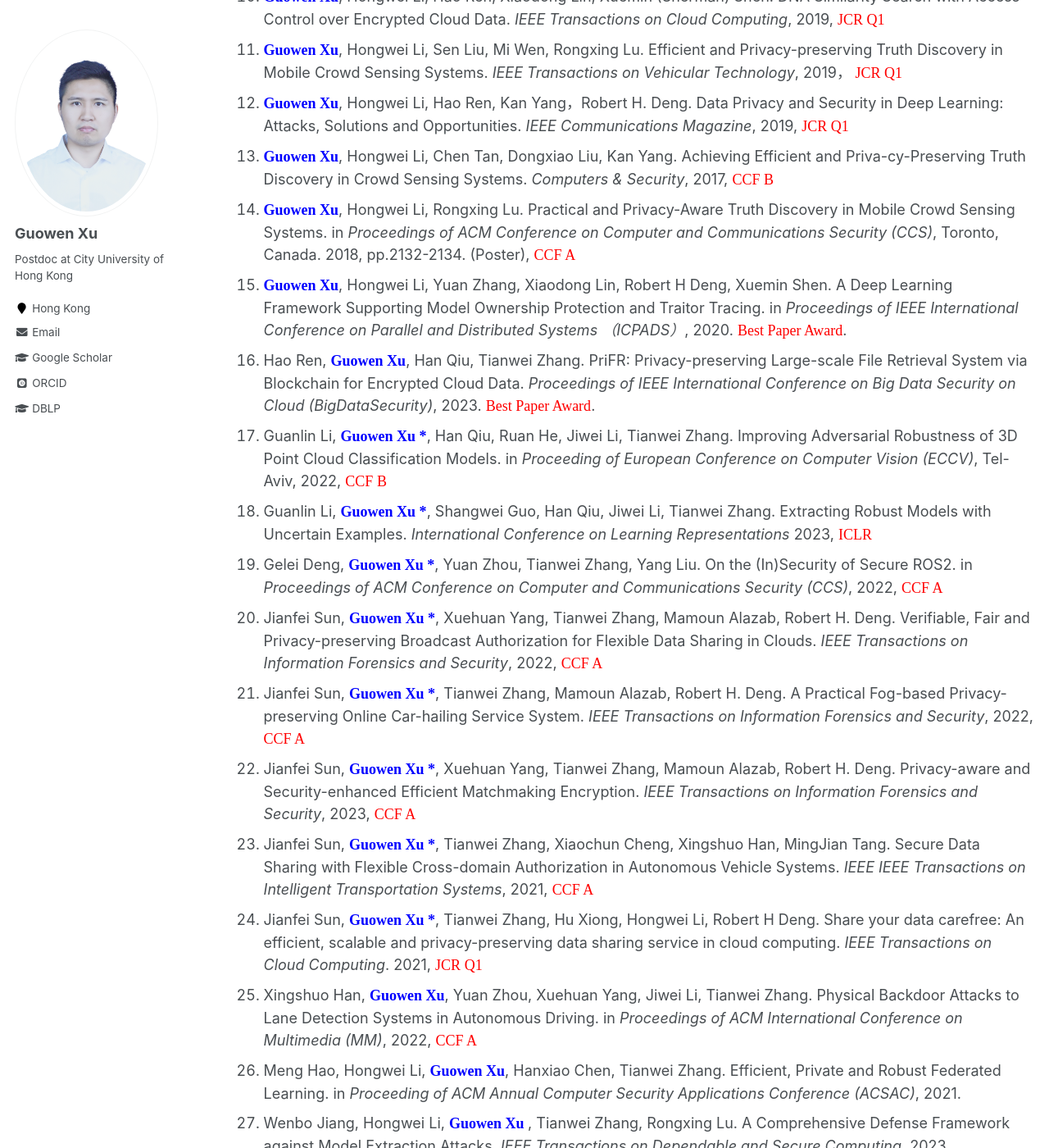
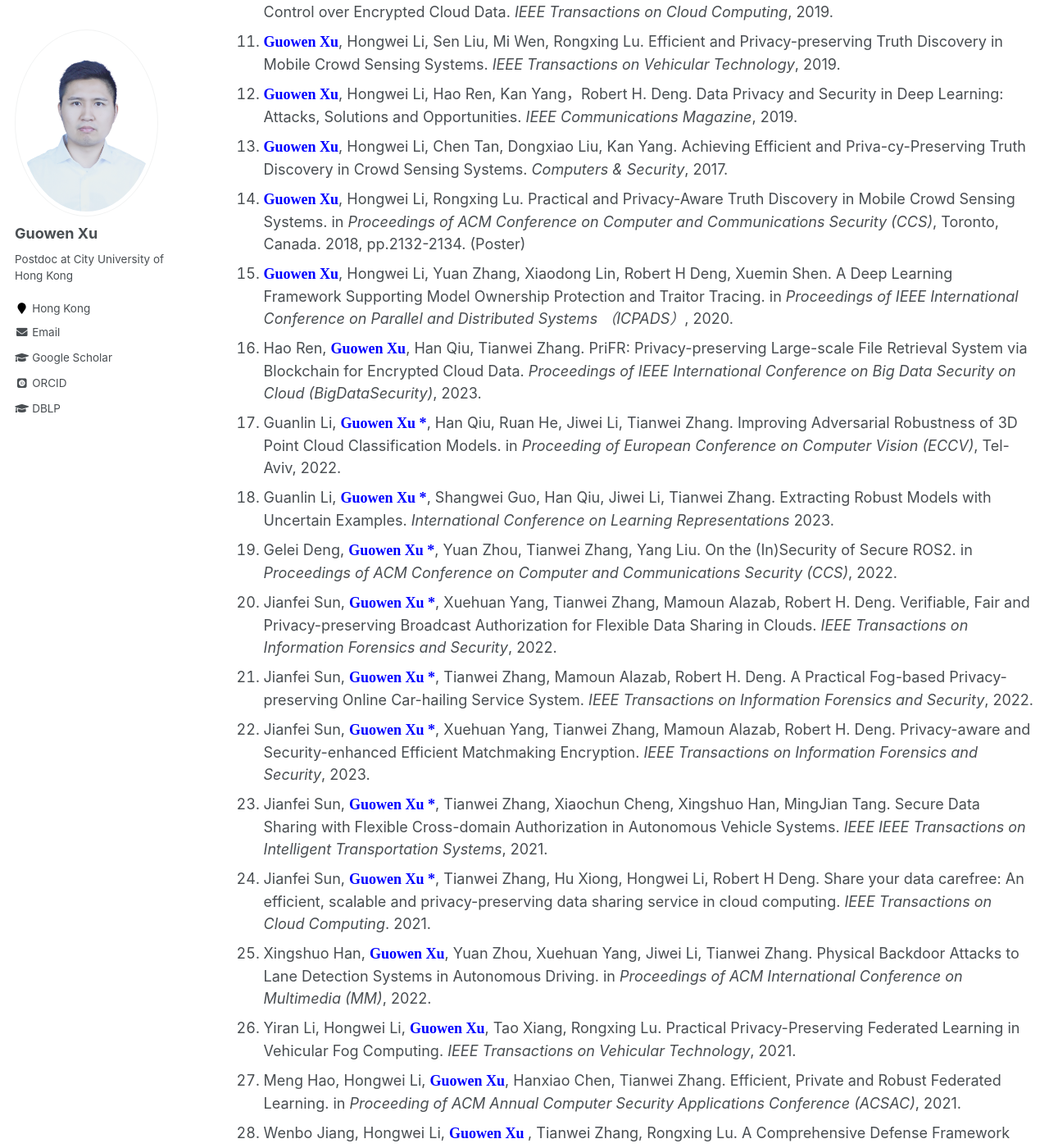
Before and after one commit to Guowen-xu/guowen-xu.github.io, a Jekyll site: the page built from _pages/publications.md, in a window 1280 px wide and 1400 px high, scrolled down 1136 px. Shown: the whole window at 82% size. Built offline with Jekyll 4.4.1, drawn with Linux system fonts in a browser that asks for light colours; some web fonts are replaced; some of the changed text lies outside the part shown.

Commit message:
Update publications.md

```diff
--- a/_pages/publications.md
+++ b/_pages/publications.md
@@ -14,32 +14,32 @@ You can find my articles on my [Google Scholar](https://scholar.google.com.hk/ci
 
 
 
-1. **<font face="Times New Roman" color=blue size=4> Guowen Xu</font>**, Hongwei Li, Yun Zhang, Shengmin Xu, Jianting Ning, Robert H. Deng. Privacy-preserving Federated Deep Learning with Irregular Users. *IEEE Transactions on Dependable and Secure Computing*, 2020, <font face="Times New Roman" color=red size=4> CCF A</font>.
-2. **<font face="Times New Roman" color=blue size=4> Guowen Xu</font>**, Xingshuo Han, Tianwei Zhang, Shengmin Xu, Jianting Ning, Xinyi Huang, Hongwei Li, Robert H.Deng. SIMC 2.0: Improved Secure ML Inference Against Malicious Clients. *IEEE Transactions on Dependable and Secure Computing*, 2023, <font face="Times New Roman" color=red size=4> CCF A</font>.
-3. **<font face="Times New Roman" color=blue size=4> Guowen Xu</font>**, Xingshuo Han, Gelei Deng, Tianwei Zhang, Shengmin Xu, Jianting Ning, Anjia Yang, Hongwei Li. VerifyML: Obliviously Checking Model Fairness Resilient to Malicious Model Holder. *IEEE Transactions on Dependable and Secure Computing*, 2023, <font face="Times New Roman" color=red size=4> CCF A</font>
-4. **<font face="Times New Roman" color=blue size=4> Guowen Xu</font>**, Hongwei Li, Sen Liu, Kan Yang, Xiaodong Lin. VerifyNet: Secure and Verifiable Federated Learning. *IEEE Transactions on Information Forensics and Security*, 2019,<font face="Times New Roman" color=red size=4> CCF A</font>
-5. **<font face="Times New Roman" color=blue size=4> Guowen Xu</font>**, Hongwei Li, Yuanshun Dai, Kan Yang, Xiaodong Lin. Enabling Efficient and Ge-ometric Range Query with Access Control over Encrypted Spatial Data. *IEEE Transactions on Information Forensics and Security*,  2018, <font face="Times New Roman" color=red size=4> CCF A, Best Student Paper Award</font>.
-6. **<font face="Times New Roman" color=blue size=4> Guowen Xu</font>**, Xingshuo Han, Shengmin Xu, Tianwei Zhang, Hongwei Li, Xinyi Huang, Robert H Deng. Hercules: Boosting the Performance of Privacy-preserving Federated Learning. *IEEE Transactions on Dependable and Secure Computing*, 2022, <font face="Times New Roman" color=red size=4> CCF A</font>
-7. **<font face="Times New Roman" color=blue size=4> Guowen Xu</font>**, Hongwei Li, Hao Ren, Jianfei Sun, Shengmin Xu, Jianting Ning, Haomiao Yang, Kan Yang, Robert H. Deng. Secure and Verifiable Inference in Deep Neural Networks. in *Proceeding of ACM Annual Computer Security Applications Conference（ACSAC）*, 2020, <font face="Times New Roman" color=red size=4> CCF B</font>
-8. **<font face="Times New Roman" color=blue size=4> Guowen Xu</font>**, Hongwei Li, Shengmin Xu, Hao Ren, Kan Yang, Yinghui Zhang, Jianfei Sun, Robert H. Deng. Catch You If You Deceive Me: Verifiable and Privacy-aware Truth Discovery in Crowd Sensing Systems. in *Proceedings of ACM ASIA Conference on Computer and Communications Security (ASIACCS)*, 2020, <font face="Times New Roman" color=red size=4> CCF C</font>
-9. **<font face="Times New Roman" color=blue size=4> Guowen Xu</font>**, Guanlin Li, Shangwei Guo, Tianwei Zhang, Hongwei Li. Secure Decentralized Image Classification with Multiparty Homomorphic Encryption. *IEEE Transactions on Circuits and Systems for Video Technology*, 2023, <font face="Times New Roman" color=red size=4> CCF B</font>
-10. **<font face="Times New Roman" color=blue size=4> Guowen Xu</font>**, Hongwei Li, Hao Ren, Xiaodong Lin, Xuemin (Sherman) Shen. DNA Similarity Search with Access Control over Encrypted Cloud Data. *IEEE Transactions on Cloud Computing*, 2019, <font face="Times New Roman" color=red size=4> JCR Q1</font>
-11. **<font face="Times New Roman" color=blue size=4> Guowen Xu</font>**, Hongwei Li, Sen Liu, Mi Wen, Rongxing Lu. Efficient and Privacy-preserving Truth Discovery in Mobile Crowd Sensing Systems. *IEEE Transactions on Vehicular Technology*,  2019，<font face="Times New Roman" color=red size=4> JCR Q1</font>
-12. **<font face="Times New Roman" color=blue size=4> Guowen Xu</font>**, Hongwei Li, Hao Ren, Kan Yang，Robert H. Deng. Data Privacy and Security in Deep Learning: Attacks, Solutions and Opportunities. *IEEE Communications Magazine*, 2019, <font face="Times New Roman" color=red size=4> JCR Q1</font>
-13. **<font face="Times New Roman" color=blue size=4> Guowen Xu</font>**, Hongwei Li, Chen Tan, Dongxiao Liu, Kan Yang. Achieving Efficient and Priva-cy-Preserving Truth Discovery in Crowd Sensing Systems. *Computers & Security*, 2017, <font face="Times New Roman" color=red size=4> CCF B</font>
-14. **<font face="Times New Roman" color=blue size=4> Guowen Xu</font>**, Hongwei Li, Rongxing Lu. Practical and Privacy-Aware Truth Discovery in Mobile Crowd Sensing Systems. in *Proceedings of ACM  Conference on Computer and Communications Security (CCS)*, Toronto, Canada. 2018, pp.2132-2134. (Poster), <font face="Times New Roman" color=red size=4> CCF A</font>
-15. **<font face="Times New Roman" color=blue size=4> Guowen Xu</font>**, Hongwei Li, Yuan Zhang, Xiaodong Lin, Robert H Deng, Xuemin Shen. A Deep Learning Framework Supporting Model Ownership Protection and Traitor Tracing. in *Proceedings of IEEE International Conference on Parallel and Distributed Systems （ICPADS）*, 2020. <font face="Times New Roman" color=red size=4> Best Paper Award</font>.
-16. Hao Ren, **<font face="Times New Roman" color=blue size=4> Guowen Xu</font>**, Han Qiu, Tianwei Zhang. PriFR: Privacy-preserving Large-scale File Retrieval System via Blockchain for Encrypted Cloud Data. *Proceedings of IEEE International Conference on Big Data Security on Cloud (BigDataSecurity)*, 2023. <font face="Times New Roman" color=red size=4> Best Paper Award</font>.
-17. Guanlin Li, **<font face="Times New Roman" color=blue size=4> Guowen Xu *</font>**, Han Qiu, Ruan He, Jiwei Li,  Tianwei Zhang. Improving Adversarial Robustness of 3D Point Cloud Classification Models. in *Proceeding of  European Conference on Computer Vision (ECCV)*, Tel-Aviv, 2022, <font face="Times New Roman" color=red size=4> CCF B</font>
-18. Guanlin Li, **<font face="Times New Roman" color=blue size=4> Guowen Xu *</font>**, Shangwei Guo, Han Qiu, Jiwei Li, Tianwei Zhang. Extracting Robust Models with Uncertain Examples. *International Conference on Learning Representations* 2023, <font face="Times New Roman" color=red size=4> ICLR </font>
-19. Gelei Deng, **<font face="Times New Roman" color=blue size=4> Guowen Xu *</font>**, Yuan Zhou, Tianwei Zhang, Yang Liu. On the (In)Security of Secure ROS2. in *Proceedings of ACM  Conference on Computer and Communications Security (CCS)*, 2022, <font face="Times New Roman" color=red size=4> CCF A </font>
-20. Jianfei Sun, **<font face="Times New Roman" color=blue size=4> Guowen Xu *</font>**, Xuehuan Yang, Tianwei Zhang, Mamoun Alazab, Robert H. Deng. Verifiable, Fair and Privacy-preserving Broadcast Authorization for Flexible Data Sharing in Clouds. *IEEE Transactions on Information Forensics and Security*, 2022, <font face="Times New Roman" color=red size=4> CCF A </font>
-21. Jianfei Sun, **<font face="Times New Roman" color=blue size=4> Guowen Xu *</font>**, Tianwei Zhang, Mamoun Alazab, Robert H. Deng. A Practical Fog-based Privacy-preserving Online Car-hailing Service System. *IEEE Transactions on Information Forensics and Security*, 2022, <font face="Times New Roman" color=red size=4> CCF A </font>
-22. Jianfei Sun, **<font face="Times New Roman" color=blue size=4> Guowen Xu *</font>**, Xuehuan Yang, Tianwei Zhang, Mamoun Alazab, Robert H. Deng. Privacy-aware and Security-enhanced Efficient Matchmaking Encryption. *IEEE Transactions on Information Forensics and Security*, 2023, <font face="Times New Roman" color=red size=4> CCF A </font>
-23. Jianfei Sun,  **<font face="Times New Roman" color=blue size=4> Guowen Xu *</font>**, Tianwei Zhang, Xiaochun Cheng, Xingshuo Han, MingJian Tang. Secure Data Sharing with Flexible Cross-domain Authorization in Autonomous Vehicle Systems. *IEEE IEEE Transactions on Intelligent Transportation Systems*, 2021, <font face="Times New Roman" color=red size=4> CCF A </font>
-24. Jianfei Sun,  **<font face="Times New Roman" color=blue size=4> Guowen Xu *</font>**, Tianwei Zhang, Hu Xiong, Hongwei Li, Robert H Deng. Share your data carefree: An efficient, scalable and privacy-preserving data sharing service in cloud computing. *IEEE Transactions on Cloud Computing*. 2021, <font face="Times New Roman" color=red size=4> JCR Q1 </font>
-25. Xingshuo Han, **<font face="Times New Roman" color=blue size=4> Guowen Xu</font>**, Yuan Zhou, Xuehuan Yang, Jiwei Li, Tianwei Zhang. Physical Backdoor Attacks to Lane Detection Systems in Autonomous Driving. in *Proceedings of ACM International Conference on Multimedia (MM)*, 2022, <font face="Times New Roman" color=red size=4> CCF A </font>
-<!--26. Yiran Li, Hongwei Li,  **<font face="Times New Roman" color=blue size=4> Guowen Xu</font>**, Tao Xiang, Rongxing Lu. Practical Privacy-Preserving Federated Learning in Vehicular Fog Computing. *IEEE Transactions on Vehicular Technology*, 2021.-->
+1. **<font face="Times New Roman" color=blue size=4> Guowen Xu</font>**, Hongwei Li, Yun Zhang, Shengmin Xu, Jianting Ning, Robert H. Deng. Privacy-preserving Federated Deep Learning with Irregular Users. *IEEE Transactions on Dependable and Secure Computing (**TDSC**)*, 2020.
+2. **<font face="Times New Roman" color=blue size=4> Guowen Xu</font>**, Xingshuo Han, Tianwei Zhang, Shengmin Xu, Jianting Ning, Xinyi Huang, Hongwei Li, Robert H.Deng. SIMC 2.0: Improved Secure ML Inference Against Malicious Clients. *IEEE Transactions on Dependable and Secure Computing*, 2023.
+3. **<font face="Times New Roman" color=blue size=4> Guowen Xu</font>**, Xingshuo Han, Gelei Deng, Tianwei Zhang, Shengmin Xu, Jianting Ning, Anjia Yang, Hongwei Li. VerifyML: Obliviously Checking Model Fairness Resilient to Malicious Model Holder. *IEEE Transactions on Dependable and Secure Computing*, 2023
+4. **<font face="Times New Roman" color=blue size=4> Guowen Xu</font>**, Hongwei Li, Sen Liu, Kan Yang, Xiaodong Lin. VerifyNet: Secure and Verifiable Federated Learning. *IEEE Transactions on Information Forensics and Security*, 2019.
+5. **<font face="Times New Roman" color=blue size=4> Guowen Xu</font>**, Hongwei Li, Yuanshun Dai, Kan Yang, Xiaodong Lin. Enabling Efficient and Ge-ometric Range Query with Access Control over Encrypted Spatial Data. *IEEE Transactions on Information Forensics and Security*,  2018.
+6. **<font face="Times New Roman" color=blue size=4> Guowen Xu</font>**, Xingshuo Han, Shengmin Xu, Tianwei Zhang, Hongwei Li, Xinyi Huang, Robert H Deng. Hercules: Boosting the Performance of Privacy-preserving Federated Learning. *IEEE Transactions on Dependable and Secure Computing*, 2022.
+7. **<font face="Times New Roman" color=blue size=4> Guowen Xu</font>**, Hongwei Li, Hao Ren, Jianfei Sun, Shengmin Xu, Jianting Ning, Haomiao Yang, Kan Yang, Robert H. Deng. Secure and Verifiable Inference in Deep Neural Networks. in *Proceeding of ACM Annual Computer Security Applications Conference（ACSAC）*, 2021.
+8. **<font face="Times New Roman" color=blue size=4> Guowen Xu</font>**, Hongwei Li, Shengmin Xu, Hao Ren, Kan Yang, Yinghui Zhang, Jianfei Sun, Robert H. Deng. Catch You If You Deceive Me: Verifiable and Privacy-aware Truth Discovery in Crowd Sensing Systems. in *Proceedings of ACM ASIA Conference on Computer and Communications Security (ASIACCS)*, 2020.
+9. **<font face="Times New Roman" color=blue size=4> Guowen Xu</font>**, Guanlin Li, Shangwei Guo, Tianwei Zhang, Hongwei Li. Secure Decentralized Image Classification with Multiparty Homomorphic Encryption. *IEEE Transactions on Circuits and Systems for Video Technology*, 2023.
+10. **<font face="Times New Roman" color=blue size=4> Guowen Xu</font>**, Hongwei Li, Hao Ren, Xiaodong Lin, Xuemin (Sherman) Shen. DNA Similarity Search with Access Control over Encrypted Cloud Data. *IEEE Transactions on Cloud Computing*, 2019.
+11. **<font face="Times New Roman" color=blue size=4> Guowen Xu</font>**, Hongwei Li, Sen Liu, Mi Wen, Rongxing Lu. Efficient and Privacy-preserving Truth Discovery in Mobile Crowd Sensing Systems. *IEEE Transactions on Vehicular Technology*, 2019.
+12. **<font face="Times New Roman" color=blue size=4> Guowen Xu</font>**, Hongwei Li, Hao Ren, Kan Yang，Robert H. Deng. Data Privacy and Security in Deep Learning: Attacks, Solutions and Opportunities. *IEEE Communications Magazine*, 2019.
+13. **<font face="Times New Roman" color=blue size=4> Guowen Xu</font>**, Hongwei Li, Chen Tan, Dongxiao Liu, Kan Yang. Achieving Efficient and Priva-cy-Preserving Truth Discovery in Crowd Sensing Systems. *Computers & Security*, 2017.
+14. **<font face="Times New Roman" color=blue size=4> Guowen Xu</font>**, Hongwei Li, Rongxing Lu. Practical and Privacy-Aware Truth Discovery in Mobile Crowd Sensing Systems. in *Proceedings of ACM  Conference on Computer and Communications Security (CCS)*, Toronto, Canada. 2018, pp.2132-2134. (Poster)
+15. **<font face="Times New Roman" color=blue size=4> Guowen Xu</font>**, Hongwei Li, Yuan Zhang, Xiaodong Lin, Robert H Deng, Xuemin Shen. A Deep Learning Framework Supporting Model Ownership Protection and Traitor Tracing. in *Proceedings of IEEE International Conference on Parallel and Distributed Systems （ICPADS）*, 2020.
+16. Hao Ren, **<font face="Times New Roman" color=blue size=4> Guowen Xu</font>**, Han Qiu, Tianwei Zhang. PriFR: Privacy-preserving Large-scale File Retrieval System via Blockchain for Encrypted Cloud Data. *Proceedings of IEEE International Conference on Big Data Security on Cloud (BigDataSecurity)*, 2023.
+17. Guanlin Li, **<font face="Times New Roman" color=blue size=4> Guowen Xu *</font>**, Han Qiu, Ruan He, Jiwei Li,  Tianwei Zhang. Improving Adversarial Robustness of 3D Point Cloud Classification Models. in *Proceeding of  European Conference on Computer Vision (ECCV)*, Tel-Aviv, 2022.
+18. Guanlin Li, **<font face="Times New Roman" color=blue size=4> Guowen Xu *</font>**, Shangwei Guo, Han Qiu, Jiwei Li, Tianwei Zhang. Extracting Robust Models with Uncertain Examples. *International Conference on Learning Representations* 2023.
+19. Gelei Deng, **<font face="Times New Roman" color=blue size=4> Guowen Xu *</font>**, Yuan Zhou, Tianwei Zhang, Yang Liu. On the (In)Security of Secure ROS2. in *Proceedings of ACM  Conference on Computer and Communications Security (CCS)*, 2022.
+20. Jianfei Sun, **<font face="Times New Roman" color=blue size=4> Guowen Xu *</font>**, Xuehuan Yang, Tianwei Zhang, Mamoun Alazab, Robert H. Deng. Verifiable, Fair and Privacy-preserving Broadcast Authorization for Flexible Data Sharing in Clouds. *IEEE Transactions on Information Forensics and Security*, 2022.
+21. Jianfei Sun, **<font face="Times New Roman" color=blue size=4> Guowen Xu *</font>**, Tianwei Zhang, Mamoun Alazab, Robert H. Deng. A Practical Fog-based Privacy-preserving Online Car-hailing Service System. *IEEE Transactions on Information Forensics and Security*, 2022.
+22. Jianfei Sun, **<font face="Times New Roman" color=blue size=4> Guowen Xu *</font>**, Xuehuan Yang, Tianwei Zhang, Mamoun Alazab, Robert H. Deng. Privacy-aware and Security-enhanced Efficient Matchmaking Encryption. *IEEE Transactions on Information Forensics and Security*, 2023.
+23. Jianfei Sun,  **<font face="Times New Roman" color=blue size=4> Guowen Xu *</font>**, Tianwei Zhang, Xiaochun Cheng, Xingshuo Han, MingJian Tang. Secure Data Sharing with Flexible Cross-domain Authorization in Autonomous Vehicle Systems. *IEEE IEEE Transactions on Intelligent Transportation Systems*, 2021.
+24. Jianfei Sun,  **<font face="Times New Roman" color=blue size=4> Guowen Xu *</font>**, Tianwei Zhang, Hu Xiong, Hongwei Li, Robert H Deng. Share your data carefree: An efficient, scalable and privacy-preserving data sharing service in cloud computing. *IEEE Transactions on Cloud Computing*. 2021.
+25. Xingshuo Han, **<font face="Times New Roman" color=blue size=4> Guowen Xu</font>**, Yuan Zhou, Xuehuan Yang, Jiwei Li, Tianwei Zhang. Physical Backdoor Attacks to Lane Detection Systems in Autonomous Driving. in *Proceedings of ACM International Conference on Multimedia (MM)*, 2022.
+26. Yiran Li, Hongwei Li,  **<font face="Times New Roman" color=blue size=4> Guowen Xu</font>**, Tao Xiang, Rongxing Lu. Practical Privacy-Preserving Federated Learning in Vehicular Fog Computing. *IEEE Transactions on Vehicular Technology*, 2021.
 27. Meng Hao, Hongwei Li, **<font face="Times New Roman" color=blue size=4> Guowen Xu</font>**, Hanxiao Chen, Tianwei Zhang. Efficient, Private and Robust Federated Learning. in *Proceeding of ACM Annual Computer Security Applications Conference (ACSAC)*, 2021.
 28. Wenbo Jiang, Hongwei Li, **<font face="Times New Roman" color=blue size=4> Guowen Xu </font>**, Tianwei Zhang, Rongxing Lu. A Comprehensive Defense Framework against Model Extraction Attacks. *IEEE Transactions on Dependable and Secure Computing*, 2023.
 29. Wenbo Jiang, Hongwei Li, **<font face="Times New Roman" color=blue size=4> Guowen Xu </font>**, Tianwei Zhang. Color Backdoor: A Robust Poisoning Attack in Color Space. *The IEEE / CVF Computer Vision and Pattern Recognition Conference (CVPR)*, 2023.
```
